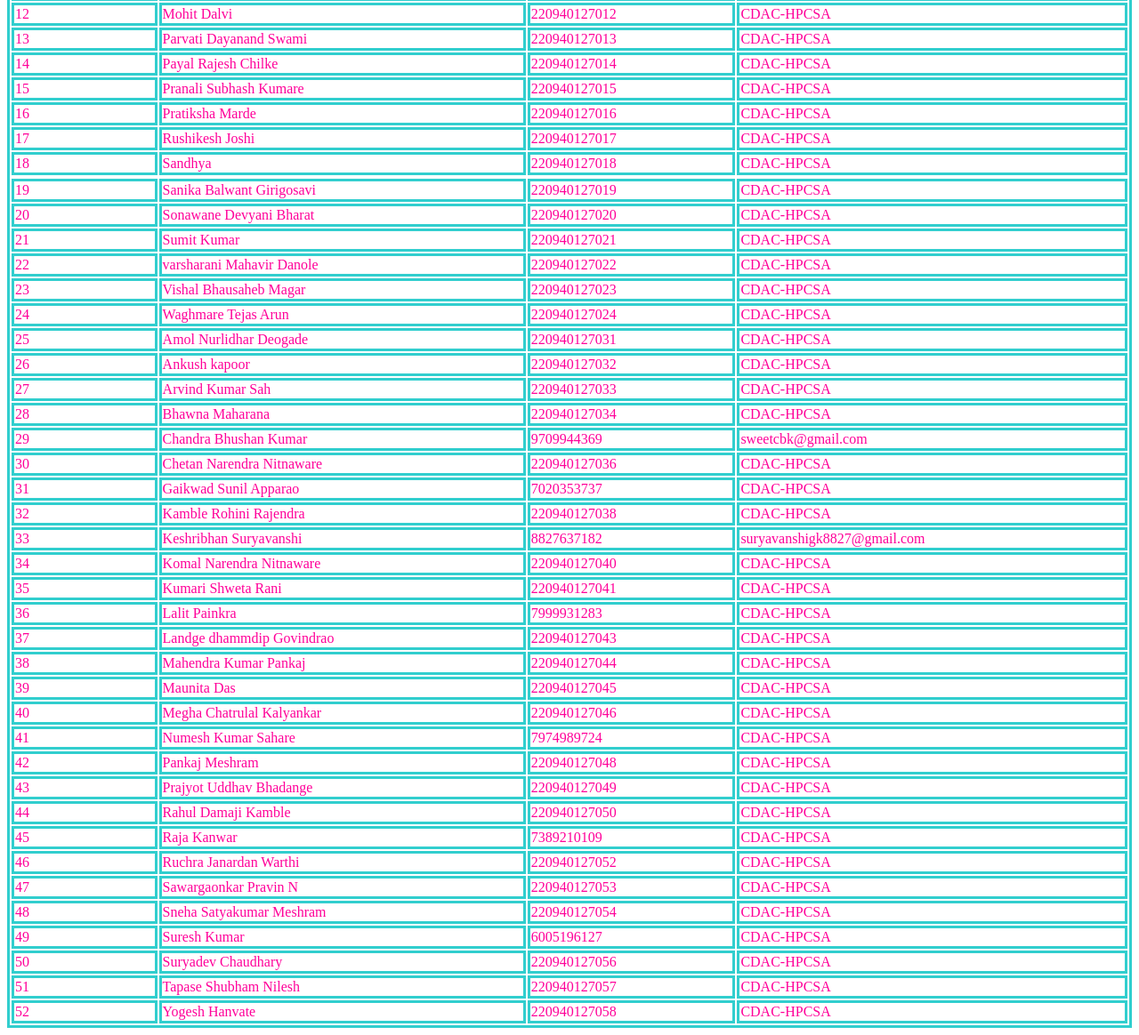
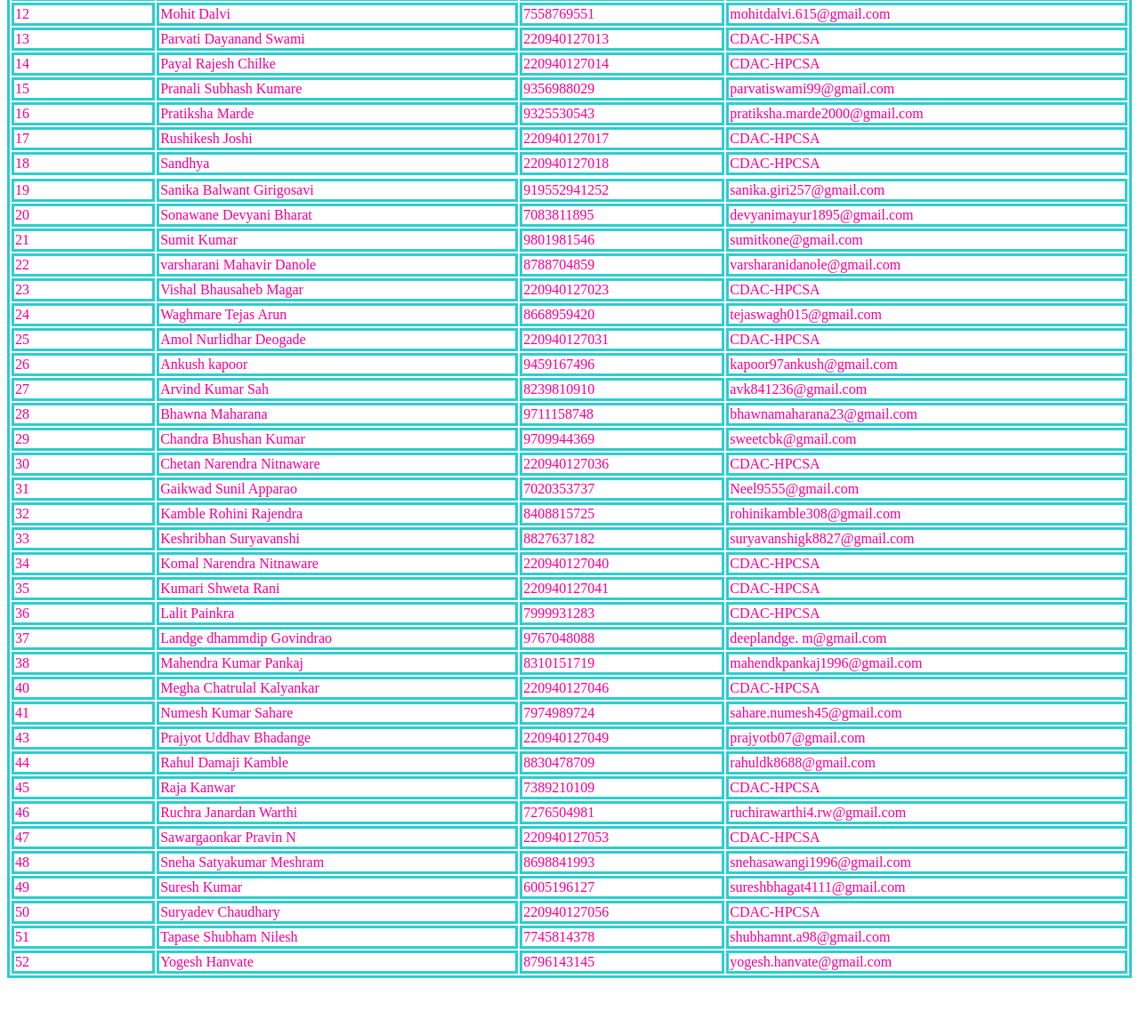
Before and after one commit to sweetcbk/HPCSA-SEP22, a plain HTML site: page index.html in a window 1280 px wide. Shown: the part 417-1581 px from the top of the page at 89% size. After the commit the page ends 1525 px from the top, so only its background shows below. Drawn offline with Linux system fonts and the light colour scheme.

Commit message:
Update index.html

```diff
--- a/index.html
+++ b/index.html
@@ -91,8 +91,8 @@ table, th, td {
   <tr>
     <td>12</td>
     <td>Mohit Dalvi</td>
-    <td>220940127012</td>
-    <td>CDAC-HPCSA</td>
+    <td>7558769551</td>
+    <td>mohitdalvi.615@gmail.com</td>
   </tr>
   <tr>
     <td>13</td>
@@ -109,14 +109,14 @@ table, th, td {
   <tr>
     <td>15</td>
     <td>Pranali Subhash Kumare</td>
-    <td>220940127015</td>
-    <td>CDAC-HPCSA</td>
+    <td>9356988029</td>
+    <td>parvatiswami99@gmail.com</td>
   </tr>
   <tr>
     <td>16</td>
     <td>Pratiksha Marde</td>
-    <td>220940127016</td>
-    <td>CDAC-HPCSA</td>
+    <td>9325530543</td>
+    <td>pratiksha.marde2000@gmail.com</td>
   </tr>
   <tr>
     <td>17</td>
@@ -134,26 +134,26 @@ table, th, td {
     <tr>
     <td>19</td>
     <td>Sanika Balwant Girigosavi</td>
-    <td>220940127019</td>
-    <td>CDAC-HPCSA</td>
+    <td>919552941252</td>
+    <td>sanika.giri257@gmail.com</td>
   </tr>
   <tr>
     <td>20</td>
     <td>Sonawane Devyani Bharat</td>
-    <td>220940127020</td>
-    <td>CDAC-HPCSA</td>
+    <td>7083811895</td>
+    <td>devyanimayur1895@gmail.com</td>
   </tr>
   <tr>
     <td>21</td>
     <td>Sumit Kumar</td>
-    <td>220940127021</td>
-    <td>CDAC-HPCSA</td>
+    <td>9801981546</td>
+    <td>sumitkone@gmail.com</td>
   </tr>
   <tr>
     <td>22</td>
     <td>varsharani Mahavir Danole</td>
-    <td>220940127022</td>
-    <td>CDAC-HPCSA</td>
+    <td>8788704859</td>
+    <td>varsharanidanole@gmail.com</td>
   </tr>
   <tr>
     <td>23</td>
@@ -164,8 +164,8 @@ table, th, td {
    <tr>
     <td>24</td>
     <td>Waghmare Tejas Arun</td>
-    <td>220940127024</td>
-    <td>CDAC-HPCSA</td>
+    <td>8668959420</td>
+    <td>tejaswagh015@gmail.com </td>
   </tr>
   <tr>
     <td>25</td>
@@ -176,20 +176,20 @@ table, th, td {
   <tr>
     <td>26</td>
     <td>Ankush kapoor</td>
-    <td>220940127032</td>
-    <td>CDAC-HPCSA</td>
+    <td>9459167496</td>
+    <td>kapoor97ankush@gmail.com</td>
   </tr>
   <tr>
     <td>27</td>
     <td>Arvind Kumar Sah</td>
-    <td>220940127033</td>
-    <td>CDAC-HPCSA</td>
+    <td>8239810910</td>
+    <td>avk841236@gmail.com</td>
   </tr>
   <tr>
     <td>28</td>
     <td>Bhawna Maharana</td>
-    <td>220940127034</td>
-    <td>CDAC-HPCSA</td>
+    <td>9711158748</td>
+    <td>bhawnamaharana23@gmail.com</td>
   </tr>
    <tr>
     <td>29</td>
@@ -207,13 +207,13 @@ table, th, td {
     <td>31</td>
     <td>Gaikwad Sunil Apparao</td>
     <td>7020353737</td>
-    <td>CDAC-HPCSA</td>
+    <td>Neel9555@gmail.com</td>
   </tr>
   <tr>
     <td>32</td>
     <td>Kamble Rohini Rajendra</td>
-    <td>220940127038</td>
-    <td>CDAC-HPCSA</td>
+    <td>8408815725</td>
+    <td>rohinikamble308@gmail.com</td>
   </tr>
   <tr>
     <td>33</td>
@@ -242,20 +242,14 @@ table, th, td {
   <tr>
     <td>37</td>
     <td>Landge dhammdip Govindrao</td>
-    <td>220940127043</td>
-    <td>CDAC-HPCSA</td>
+    <td>9767048088</td>
+    <td>deeplandge. m@gmail.com</td>
   </tr>
   <tr>
     <td>38</td>
     <td>Mahendra Kumar Pankaj</td>
-    <td>220940127044</td>
-    <td>CDAC-HPCSA</td>
-  </tr>
-  <tr>
-    <td>39</td>
-    <td>Maunita Das</td>
-    <td>220940127045</td>
-    <td>CDAC-HPCSA</td>
+    <td>8310151719</td>
+    <td>mahendkpankaj1996@gmail.com</td>
   </tr>
    <tr>
     <td>40</td>
@@ -267,25 +261,19 @@ table, th, td {
     <td>41</td>
     <td>Numesh Kumar Sahare</td>
     <td>7974989724</td>
-    <td>CDAC-HPCSA</td>
-  </tr>
-  <tr>
-    <td>42</td>
-    <td>Pankaj Meshram</td>
-    <td>220940127048</td>
-    <td>CDAC-HPCSA</td>
+    <td>sahare.numesh45@gmail.com</td>
   </tr>
   <tr>
     <td>43</td>
     <td>Prajyot Uddhav Bhadange</td>
     <td>220940127049</td>
-    <td>CDAC-HPCSA</td>
+    <td>prajyotb07@gmail.com</td>
   </tr>
   <tr>
     <td>44</td>
     <td>Rahul Damaji Kamble</td>
-    <td>220940127050</td>
-    <td>CDAC-HPCSA</td>
+    <td>8830478709</td>
+    <td>rahuldk8688@gmail.com</td>
   </tr>
   <tr>
     <td>45</td>
@@ -296,8 +284,8 @@ table, th, td {
   <tr>
     <td>46</td>
     <td>Ruchra Janardan Warthi</td>
-    <td>220940127052</td>
-    <td>CDAC-HPCSA</td>
+    <td>7276504981</td>
+    <td>ruchirawarthi4.rw@gmail.com</td>
   </tr>
    <tr>
     <td>47</td>
@@ -308,14 +296,14 @@ table, th, td {
   <tr>
     <td>48</td>
     <td>Sneha Satyakumar Meshram</td>
-    <td>220940127054</td>
-    <td>CDAC-HPCSA</td>
+    <td>8698841993</td>
+    <td>snehasawangi1996@gmail.com</td>
   </tr>
   <tr>
     <td>49</td>
     <td>Suresh Kumar</td>
     <td>6005196127</td>
-    <td>CDAC-HPCSA</td>
+    <td>sureshbhagat4111@gmail.com</td>
   </tr>
    <tr>
     <td>50</td>
@@ -326,14 +314,14 @@ table, th, td {
   <tr>
     <td>51</td>
     <td>Tapase Shubham Nilesh</td>
-    <td>220940127057</td>
-    <td>CDAC-HPCSA</td>
+    <td>7745814378</td>
+    <td>shubhamnt.a98@gmail.com</td>
   </tr>
    <tr>
     <td>52</td>
     <td>Yogesh Hanvate</td>
-    <td>220940127058</td>
-    <td>CDAC-HPCSA</td>
+    <td>8796143145</td>
+    <td>yogesh.hanvate@gmail.com</td>
   </tr>
 </table>
 </body>
```
